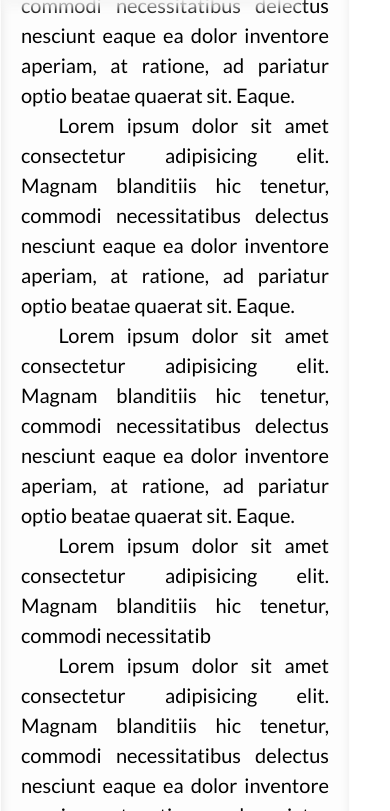
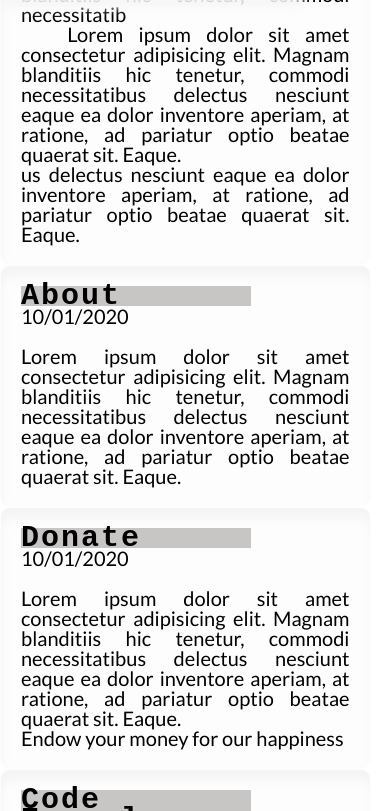
Before and after one commit to LeonardoSchmittK/documentation, a plain HTML site: page index.html in a window 390 px wide. Shown: the part 1189-2000 px from the top of the page. Drawn offline with Linux system fonts and the light colour scheme.

Commit message:
enhancing the responsive mode

```diff
--- a/style.css
+++ b/style.css
@@ -27,24 +27,20 @@ a {
 }
 
 a:visited {
- color:black;
+  color: black;
 }
 
 a:active {
- color: var(--mainColor)
+  color: var(--mainColor);
 }
-
-
 
 ul {
   list-style: none;
 }
 
-
-
 header.mainHeader {
   position: fixed;
- top:0;
+  top: 0;
   width: 100%;
   height: auto;
   padding: 10px;
@@ -78,29 +74,27 @@ header.mainHeader nav ul {
   flex-wrap: nowrap;
   align-items: center;
   justify-content: space-evenly;
-
 }
 
-header.mainHeader nav ul a::after{
+header.mainHeader nav ul a::after {
   content: "";
   display: block;
   position: relative;
- top:0;
+  top: 0;
   width: 10%;
   height: 5px;
- background:rgb(238, 255, 0);
- transition: .4s;
-
+  background: rgb(238, 255, 0);
+  transition: 0.4s;
 }
 
-header.mainHeader nav ul a:hover::after{
- width:100%;
- transition: .4s;
+header.mainHeader nav ul a:hover::after {
+  width: 100%;
+  transition: 0.4s;
 }
 
 .menu {
   position: absolute;
-  top:70px;
+  top: 70px;
   display: none;
   width: 300px;
   height: auto;
@@ -109,7 +103,6 @@ header.mainHeader nav ul a:hover::after{
   font-size: 22px;
   background-color: #ffffff;
   z-index: 2;
-
 }
 
 .menu header {
@@ -123,13 +116,13 @@ header.mainHeader nav ul a:hover::after{
   letter-spacing: 2px;
   font-family: monospace;
   cursor: pointer;
-  transition:1s linear;
-  animation: effectTitle .2s linear;
+  transition: 1s linear;
+  animation: effectTitle 0.2s linear;
 }
 
 @keyframes effectTitle {
   from {
-  width:80%;
+    width: 80%;
     opacity: 0;
   }
 }
@@ -159,7 +152,7 @@ header.mainHeader nav ul a:hover::after{
 .menu a:hover {
   letter-spacing: 4px;
   color: var(--secondColor);
-  transition: .1s linear;
+  transition: 0.1s linear;
 }
 
 .menu a::first-letter {
@@ -206,7 +199,7 @@ i.openDropdown {
 
 section.content {
   position: relative;
-  width: 500px;
+  width: 95vw;
   padding: 15px;
   font-size: 20px;
   top: 106px;
@@ -216,14 +209,15 @@ section.content {
   padding: 20px;
   background: #dfdede15;
   z-index: 1;
-  box-shadow: inset 1px 10px 10px #8080802d;
+  box-shadow: inset 1px 10px 10px #cecdcd2d;
   border: 1px solid transparent;
+  border-radius: 10px;
 }
 
 section.content:hover {
   background: #ffffff;
-  border:1px solid #00000049;
-  transition: .1s linear;
+  border: 1px solid #00000049;
+  transition: 0.1s linear;
 }
 
 section.content h1 {
@@ -233,8 +227,8 @@ section.content h1 {
 }
 
 section.content span p {
-  margin-bottom:20px;
-  margin-top:-50px;
+  margin-bottom: 20px;
+  margin-top: -50px;
 }
 
 section.content pre {
@@ -247,10 +241,10 @@ footer {
   text-align: center;
   font-size: 20px;
   text-decoration: underline;
-  margin-bottom:50px;
+  margin-bottom: 50px;
   display: flex;
   flex-direction: column-reverse;
-  cursor:pointer;
+  cursor: pointer;
 }
 
 footer i {
@@ -259,14 +253,14 @@ footer i {
 
 @keyframes wiggle {
   from {
-   margin-top:2px;
+    margin-top: 2px;
   }
   to {
-   margin-top:0;
+    margin-top: 0;
   }
 }
 
-@media only screen and (max-width: 450px) {
+@media only screen and (max-width: 850px) {
   header.mainHeader {
     width: 100vw;
     height: 70px;
@@ -295,11 +289,16 @@ footer i {
     margin-top: -20px;
   }
   section.content {
-    width: 350px;
+    top: 10px;
+    font-size: 20px;
+    line-height: 20px;
   }
 }
 
-@media only screen and (min-width: 800px) {
+@media only screen and (min-width: 1200px) {
+  header.mainHeader {
+  height: 60px;
+  }
   .interface {
     width: 100%;
     margin: auto;
```
Also changed, not shown: index.html (+1 -1 lines), variables.html (+1 -0 lines). Lines whose indentation alone changed are shown as unchanged.
